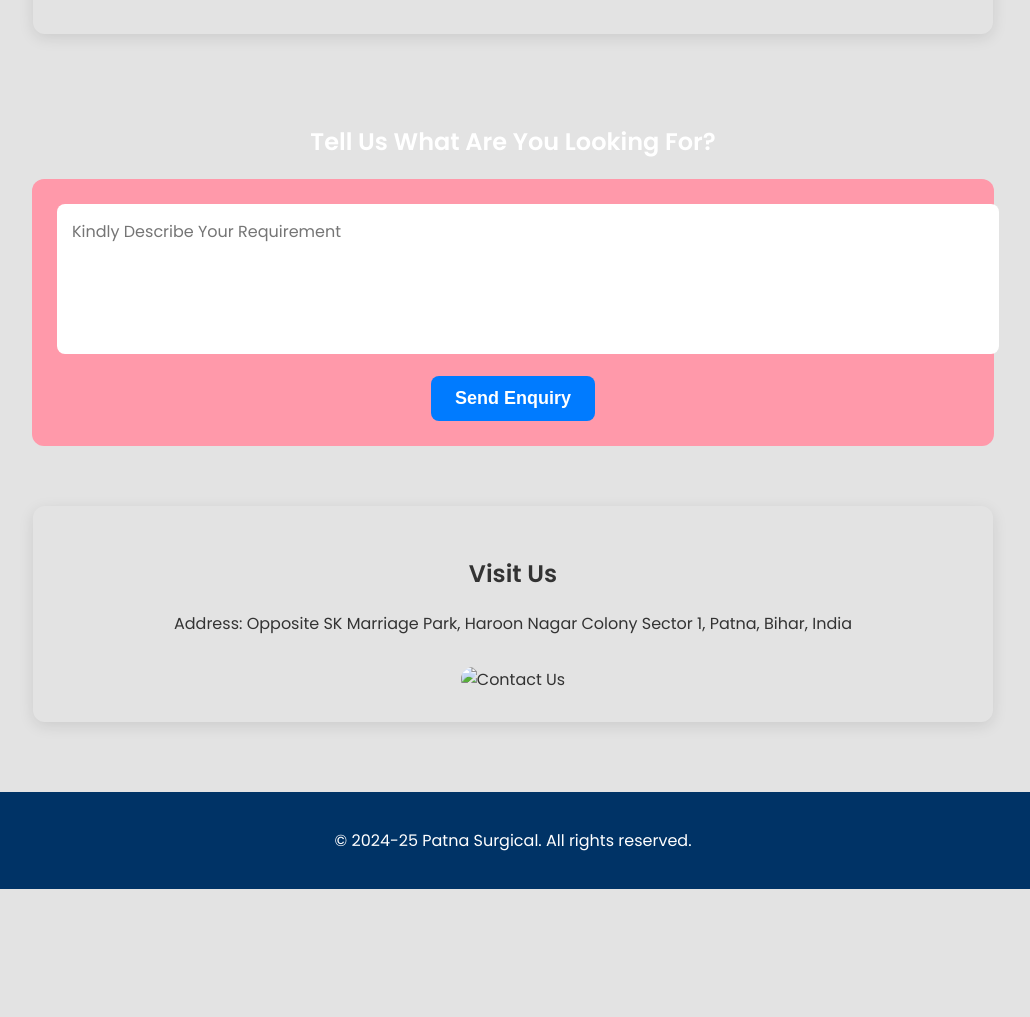
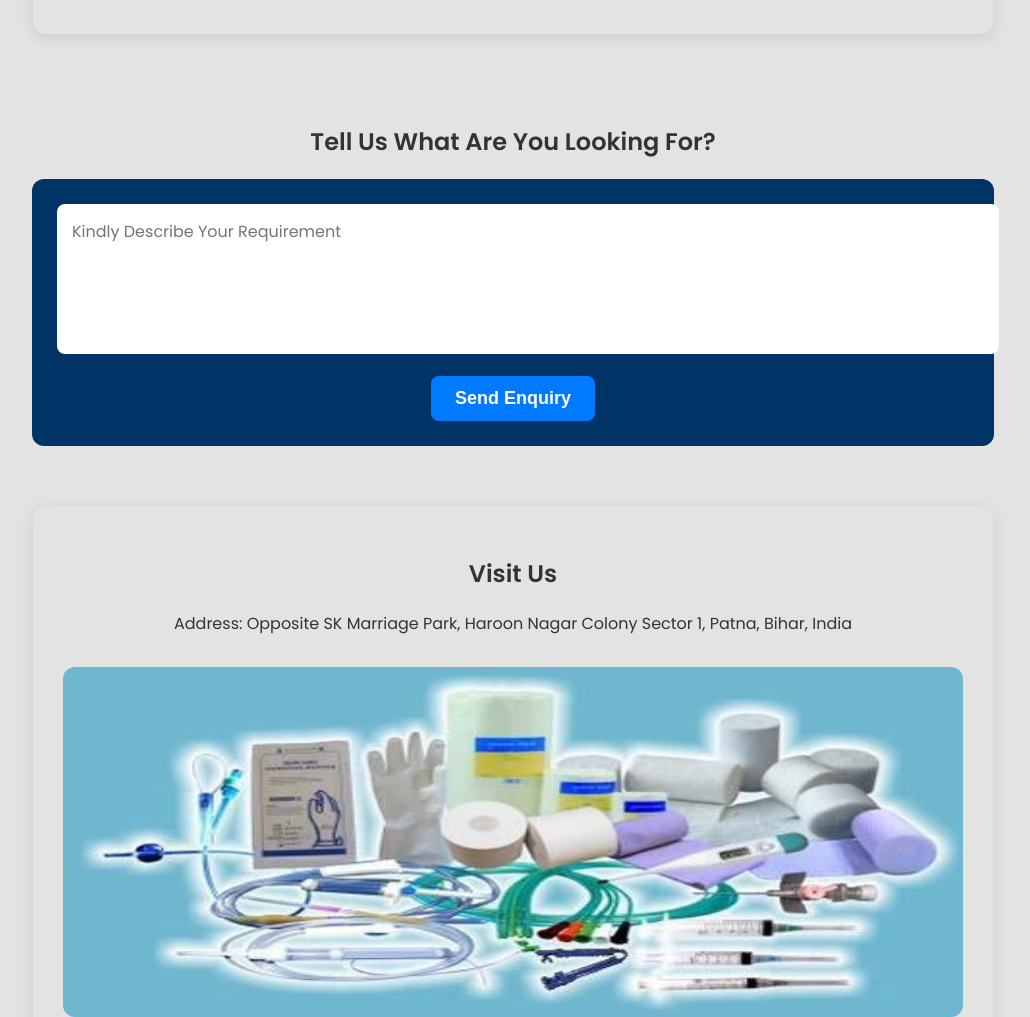
Before and after one commit to NazishTaj/PatnaSurgical, a plain HTML site: page index.html in a window 1280 px wide. Shown: the part 2069-3086 px from the top of the page, without its empty margins (127-1157 px from the left). Before the commit the page ends 2958 px from the top, so only its background shows below. Drawn offline with Linux system fonts and the light colour scheme.

Commit message:
Update index.html

```diff
--- a/index.html
+++ b/index.html
@@ -56,11 +56,10 @@
         .enquiry-section {
             padding: 30px;
             text-align: center;
-            color: white;
             margin-top: 40px;
         }
         .enquiry-box {
-            background-color: #ff99aa;
+            background-color: #003366;
             padding: 25px;
             border-radius: 12px;
             display: inline-block;
@@ -148,7 +147,7 @@
         <div id="contact" class="section">
             <h2>Visit Us</h2>
             <p>Address: Opposite SK Marriage Park, Haroon Nagar Colony Sector 1, Patna, Bihar, India</p>
-            <img src="pic4.jpeg" alt="Contact Us">
+            <img src="pic4.jpg" alt="Contact Us">
         </div>
     </div>
 
```
